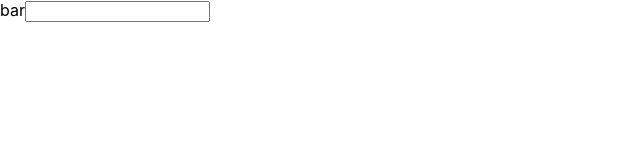
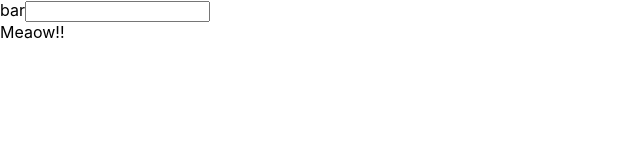
Before and after one commit to dodo-donguri/udemy-react-redux-crud-app, a React (Create React App) app in the folder my-react-app/: page / in a window 1280 px wide. Shown: the top 160 px of the page, without its empty margins (0-640 px from the left). Built offline with nearby package versions, Linux system fonts and the light colour scheme.

Commit message:
create components

```diff
--- a/my-react-app/src/App.js
+++ b/my-react-app/src/App.js
@@ -1,12 +1,21 @@
 import React from "react";
 
-function App() {
+const App = () => {
   return (
     <>
       <label htmlFor="bar">bar</label>
       <input type="text" onChange={() => {console.log("I am clicked")}} />
+      <Cat />
     </>
   )
 }
 
+const Cat = () => {
+  return(
+    <div>
+    Meaow!!
+    </div>
+  )
+}
+
 export default App;
```
Also changed, not shown: 1 other file (tests, documents, lock files or other folders).
